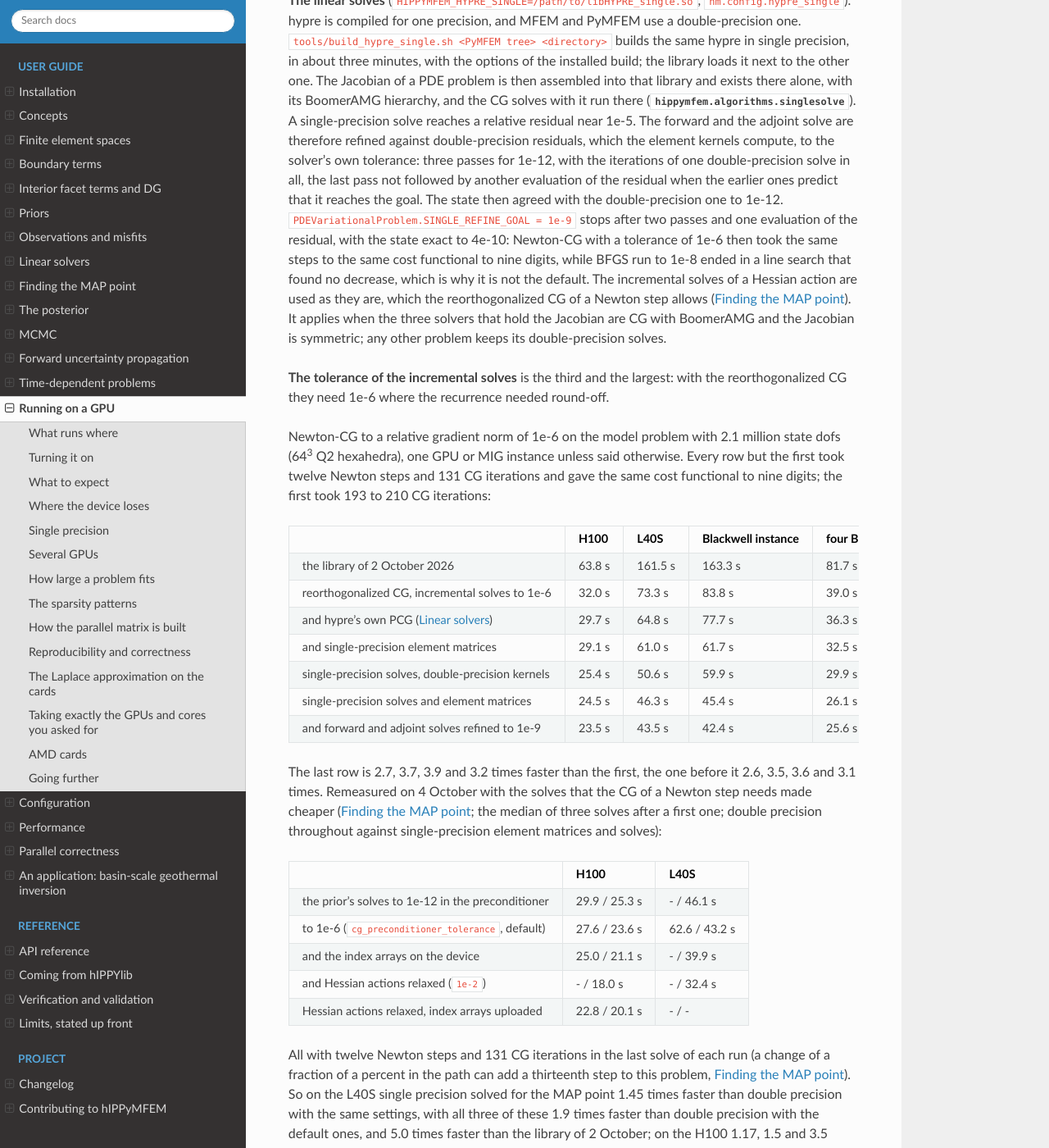
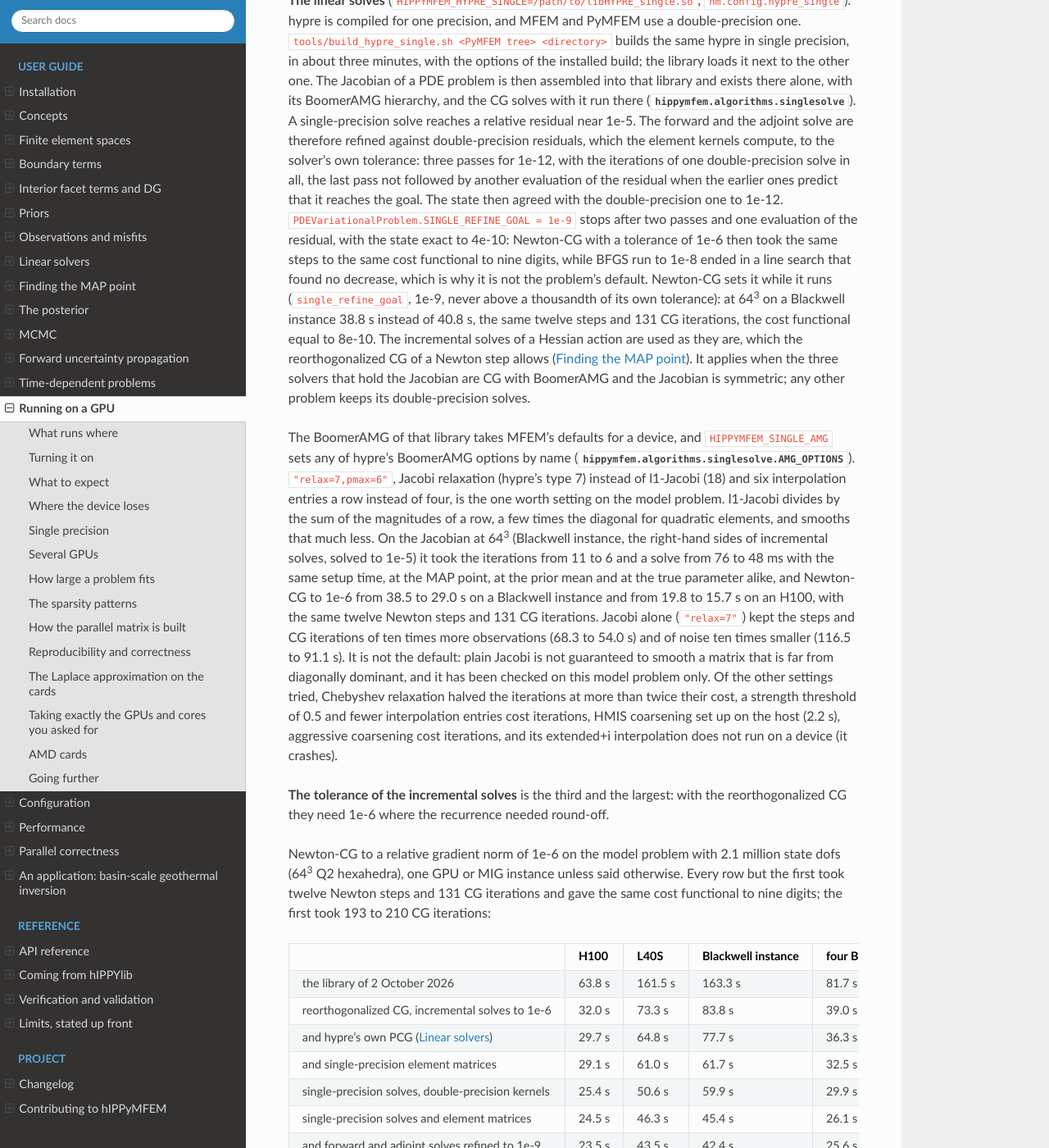
Before and after one commit to hIPPyMFEM/hippymfem, a Sphinx documentation site: the page built from docs/source/guide/gpu.rst, in a window 1280 px wide and 1400 px high, scrolled down 6612 px. Shown: the whole window at 82% size. Built offline with Sphinx 7.4.7 and the Read the Docs theme 3.1.0, drawn with Linux system fonts in a browser that asks for light colours; pages that are not in the unit, such as notebooks, are missing from menus.

Commit message:
Single-precision solves: Jacobi relaxation and P max 6 opt-in again; guide
MFEM's BoomerAMG defaults for a device stay the defaults of the single engine;
HIPPYMFEM_SINGLE_AMG="relax=7,pmax=6" is the setting the guide recommends for
the model problem (Newton-CG at 64^3: 38.5 -> 29.0 s on a Blackwell instance,
19.8 -> 15.7 s on an H100, the same Newton and CG counts) until it is checked
on more problems.  Guide (gpu.rst, Single precision): the AMG paragraph, and
Newton-CG's refinement goal.

```diff
--- a/docs/source/guide/gpu.rst
+++ b/docs/source/guide/gpu.rst
@@ -335,11 +335,34 @@ double-precision one to 1e-12.  ``PDEVariationalProblem.SINGLE_REFINE_GOAL = 1e-
 stops after two passes and one evaluation of the residual, with the state exact to
 4e-10: Newton-CG with a tolerance of 1e-6 then took the same steps to the same cost
 functional to nine digits, while BFGS run to 1e-8 ended in a line search that found no
-decrease, which is why it is not the default.  The incremental solves of a Hessian
-action are used as they are, which the
+decrease, which is why it is not the problem's default.  Newton-CG sets it while it runs
+(``single_refine_goal``, 1e-9, never above a thousandth of its own tolerance): at
+64\ :sup:`3` on a Blackwell instance 38.8 s instead of 40.8 s, the same twelve steps and
+131 CG iterations, the cost functional equal to 8e-10.  The incremental solves of a
+Hessian action are used as they are, which the
 reorthogonalized CG of a Newton step allows (:doc:`optimization`).  It applies when the
 three solvers that hold the Jacobian are CG with BoomerAMG and the Jacobian is
 symmetric; any other problem keeps its double-precision solves.
+
+The BoomerAMG of that library takes MFEM's defaults for a device, and
+``HIPPYMFEM_SINGLE_AMG`` sets any of hypre's BoomerAMG options by name
+(:data:`hippymfem.algorithms.singlesolve.AMG_OPTIONS`).  ``"relax=7,pmax=6"``, Jacobi
+relaxation (hypre's type 7) instead of l1-Jacobi (18) and six interpolation entries a
+row instead of four, is the one worth setting on the model problem.  l1-Jacobi divides
+by the sum of the magnitudes of a row, a few times the diagonal for quadratic elements,
+and smooths that much less.  On the Jacobian at 64\ :sup:`3` (Blackwell instance, the
+right-hand sides of incremental solves, solved to 1e-5) it took the iterations from 11
+to 6 and a solve from 76 to 48 ms with the same setup time, at the MAP point, at the
+prior mean and at the true parameter alike, and Newton-CG to 1e-6 from 38.5 to 29.0 s on
+a Blackwell instance and from 19.8 to 15.7 s on an H100, with the same twelve Newton steps
+and 131 CG iterations.  Jacobi alone (``"relax=7"``) kept the steps and CG iterations of
+ten times more observations (68.3 to 54.0 s) and of noise ten times smaller (116.5 to
+91.1 s).  It is not the default: plain Jacobi is not guaranteed to smooth a matrix that
+is far from diagonally dominant, and it has been checked on this model problem only.
+Of the other settings tried, Chebyshev relaxation halved the iterations at more than
+twice their cost, a strength threshold of 0.5 and fewer interpolation entries cost
+iterations, HMIS coarsening set up on the host (2.2 s), aggressive coarsening cost
+iterations, and its extended+i interpolation does not run on a device (it crashes).
 
 **The tolerance of the incremental solves** is the third and the largest: with the
 reorthogonalized CG they need 1e-6 where the recurrence needed round-off.
```
Also changed, not shown: 1 other file.
